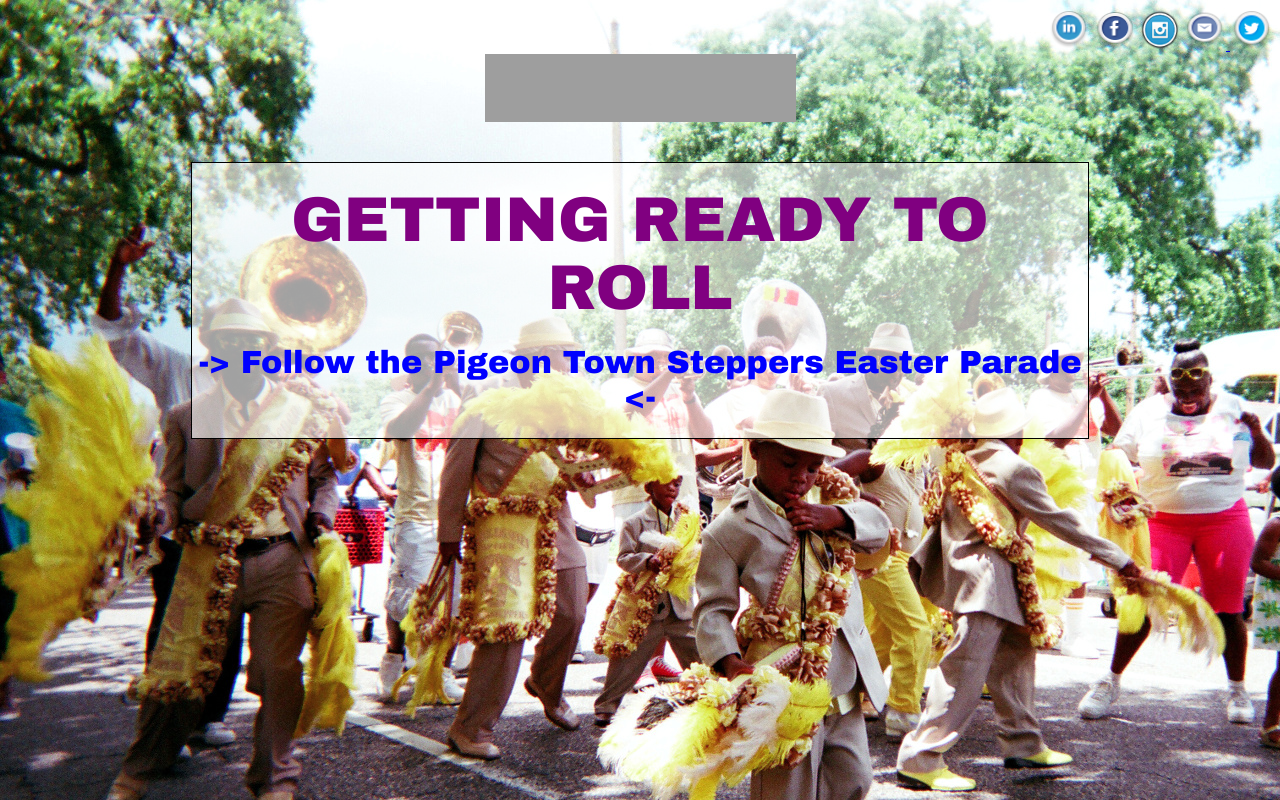
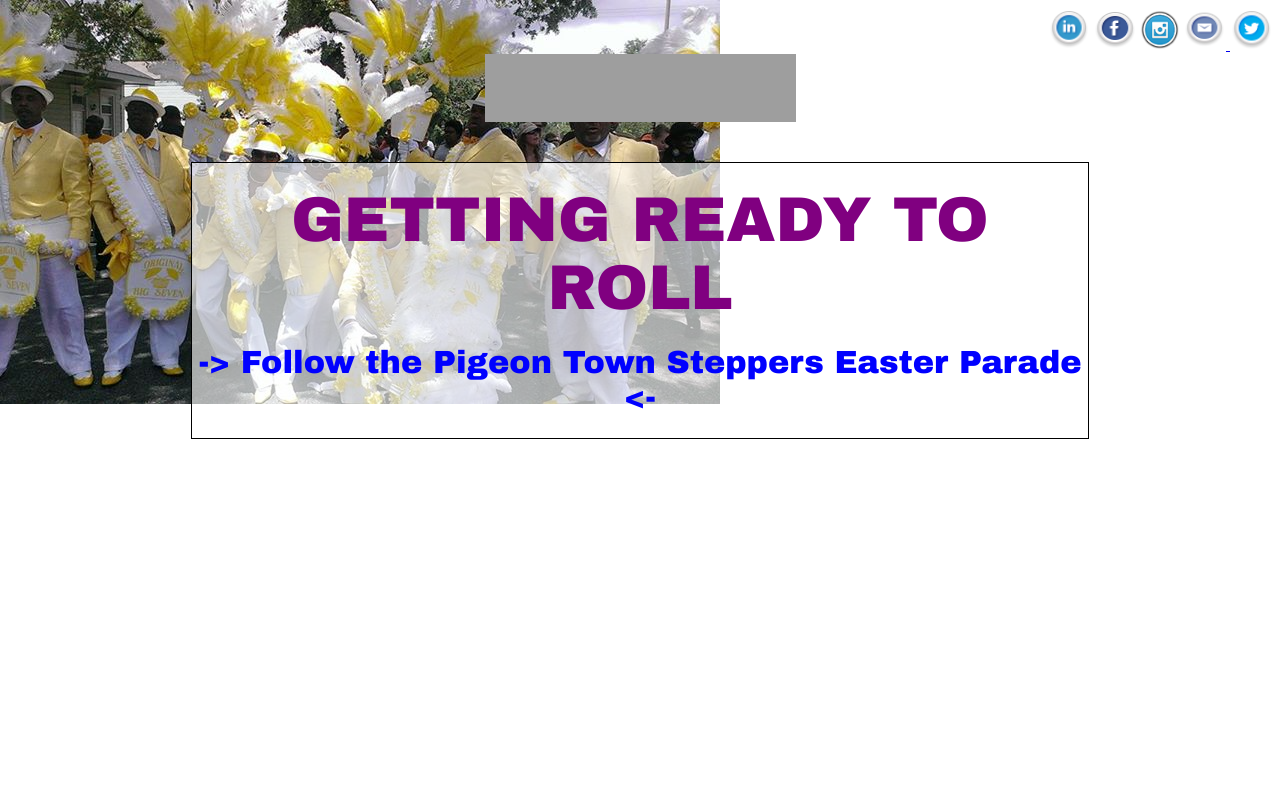
Before and after one commit to 2ndlinenola/web, a plain HTML site: page index.html in a window 1280 px wide. Drawn offline with nearby package versions, Linux system fonts and the light colour scheme; grey boxes are pictures that could not be loaded.

Commit message:
new background

```diff
--- a/index.html
+++ b/index.html
@@ -4,7 +4,7 @@
 <link rel="stylesheet" href="css/lightbox.css" type="text/css" media="screen" />
 <script type="text/javascript" src="css/lightbox.js"></script>
 <script src="//code.jquery.com/jquery-1.11.0.min.js"></script>
-</head><body style="background-image:url(img/2ndlineBackground.jpg); background-repeat: no-repeat;">
+</head><body style="background-image:url(img/big-7.jpg); background-repeat: no-repeat;">
 
 <div align="right">
 <img src="img/LNKCL.png" height="42" width="42">
```
Also changed, not shown: img/big-7.jpg (added).
